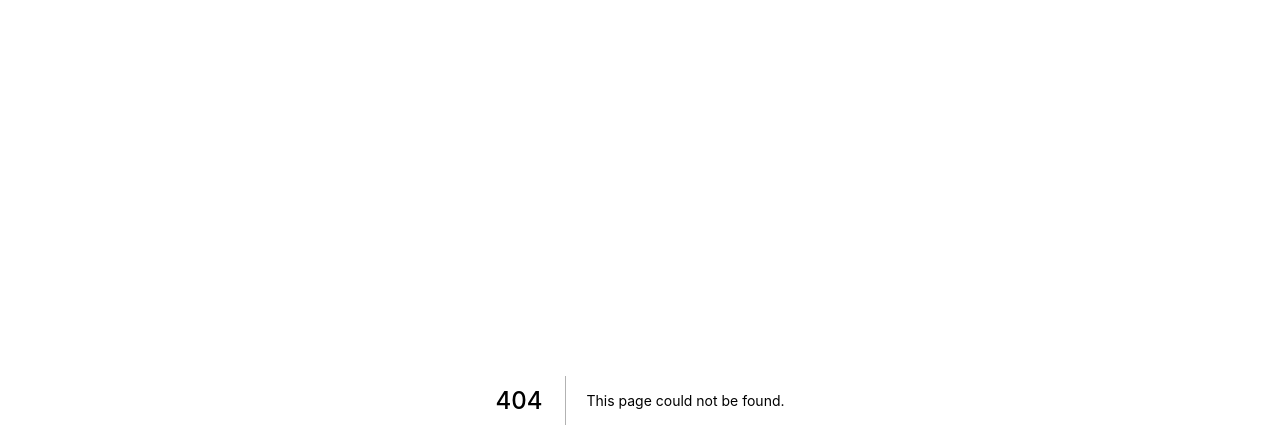
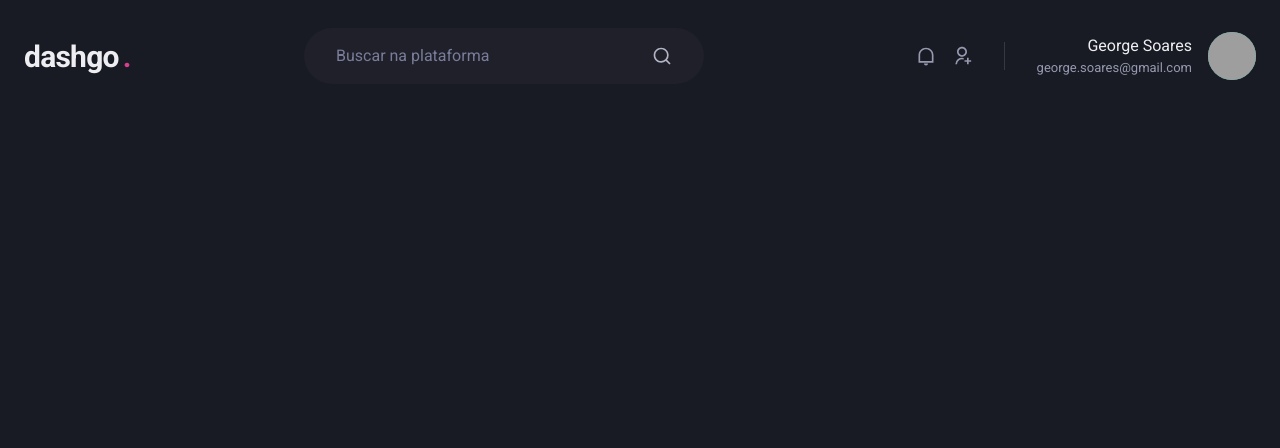
Before and after one commit to George-b1t/dashgo, a Next.js app: page /dashboard in a window 1280 px wide. Before the commit this address had no page. Shown: the top 448 px of the page. Built offline with nearby package versions, Linux system fonts and the light colour scheme; grey boxes are pictures that could not be loaded.

Commit message:
header-criado

```diff
--- a/package.json
+++ b/package.json
@@ -15,7 +15,8 @@
     "framer-motion": "^5.5.5",
     "next": "12.0.7",
     "react": "17.0.2",
-    "react-dom": "17.0.2"
+    "react-dom": "17.0.2",
+    "react-icons": "^4.3.1"
   },
   "devDependencies": {
     "@types/node": "^17.0.2",
--- /dev/null
+++ b/src/components/Header.tsx
@@ -0,0 +1,120 @@
+import {
+  Flex,
+  Input,
+  Text,
+  Icon,
+  HStack,
+  Box,
+  Avatar
+} from '@chakra-ui/react';
+
+import {
+  RiSearchLine,
+  RiNotificationLine,
+  RiUserAddLine
+} from 'react-icons/ri';
+
+export function Header() {
+  return (
+    <Flex
+      as='header'
+      w='100%'
+      maxW={1480}
+      h='20'
+      mx='auto'
+      mt='4'
+      px='6'
+      align='center'
+    >
+      <Text
+        fontSize='3xl'
+        fontWeight='bold'
+        letterSpacing='tight'
+        w='64'
+      >
+        dashgo
+        <Text
+          as='span'
+          ml='1'
+          color='pink.500'
+        >
+          .
+        </Text>
+      </Text>
+
+      <Flex
+        as='label'
+        flex='1'
+        py='4'
+        px='8'
+        ml='6'
+        maxW={400}
+        align='center'
+        color='gray.200'
+        position='relative'
+        bg='gray.800'
+        borderRadius='full'
+      >
+        <Input
+          color='gray.50'
+          variant='unstyled'
+          placeholder='Buscar na plataforma'
+          pr='3'
+          _placeholder={{
+            color: 'gray.400'
+          }}
+        />
+        <Icon
+          as={RiSearchLine}
+          fontSize='20'
+        />
+      </Flex>
+
+      <Flex
+        align='center'
+        ml='auto'
+      >
+        <HStack
+          spacing='4'
+          mx='8'
+          pr='8'
+          py='1'
+          color='gray.300'
+          borderRightWidth={1}
+          borderColor='gray.700'
+        >
+          <Icon
+            as={RiNotificationLine}
+            fontSize='20'
+          />
+          <Icon
+            as={RiUserAddLine}
+            fontSize='20'
+          />
+        </HStack>
+
+        <Flex align='center'>
+          <Box
+            mr='4'
+            textAlign='right'
+          >
+            <Text>George Soares</Text>
+            <Text
+              color='gray.300'
+              fontSize='small'
+            >
+              george.soares@gmail.com
+            </Text>
+          </Box>
+
+          <Avatar
+            size='md'
+            name='George
+            Soares'
+            src='https://github.com/George-b1t.png'
+          />
+        </Flex>
+      </Flex>
+    </Flex>
+  );
+};
--- /dev/null
+++ b/src/pages/dashboard.tsx
@@ -0,0 +1,7 @@
+import { Header } from "../components/Header";
+
+export default function Dashboard() {
+  return (
+    <Header />
+  );
+};
```
Also changed, not shown: 1 other file (tests, documents, lock files or other folders).
